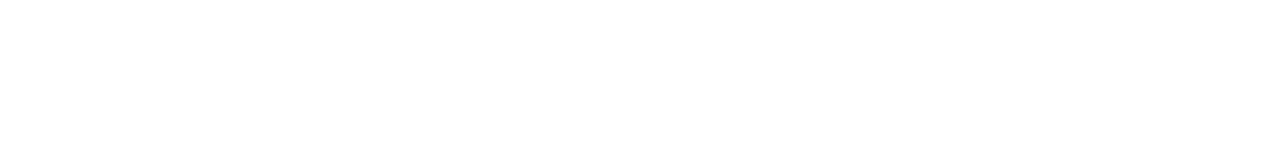
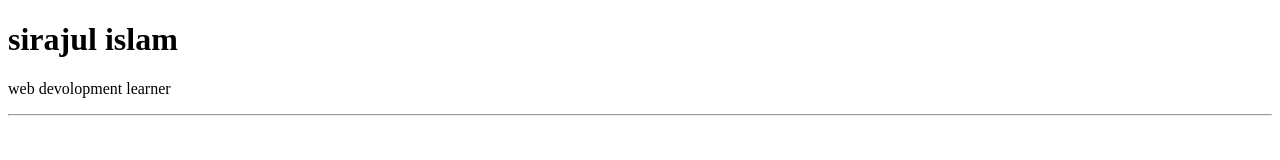
Before and after one commit to sirajhayder/first-work, a plain HTML site: page index.html in a window 1280 px wide. Drawn offline with Linux system fonts and the light colour scheme.

Commit message:
intro is added

```diff
--- a/index.html
+++ b/index.html
@@ -7,5 +7,18 @@
 </head>
 <body>
 
+  <!--section:intro-->
+  <header>
+    <h1>sirajul islam</h1>
+    <p>web devolopment learner</p>
+    <hr/>
+  </header>
+
+  <!--section:about me-->
+
+  <!--section:skills-->
+
+  <!--section:contucs-->
+
 </body>
 </html>
```
Also changed, not shown: 1 other file.
